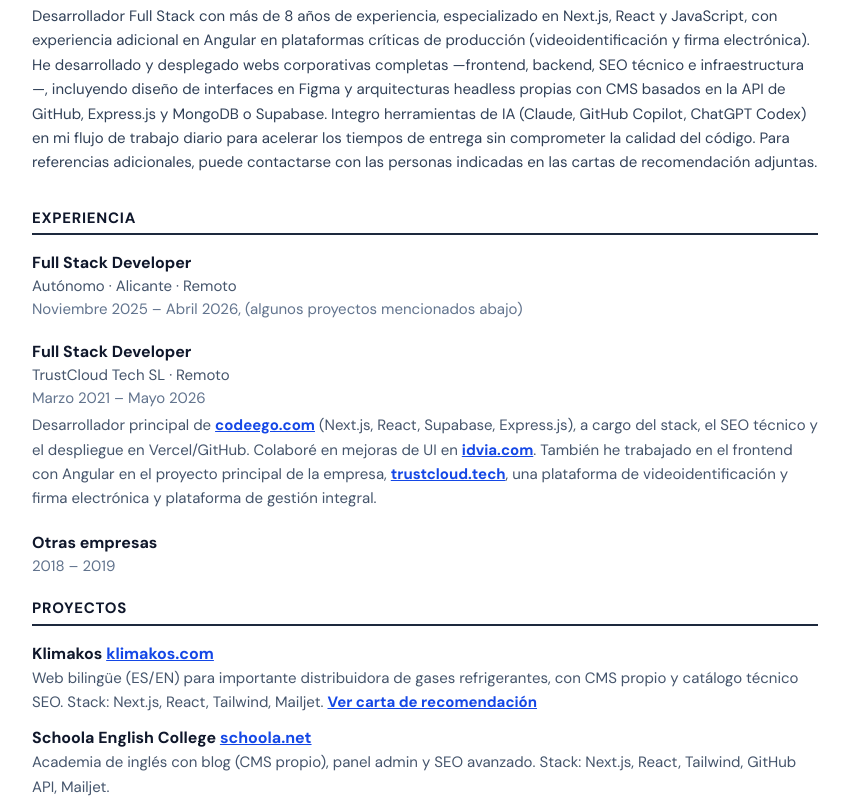
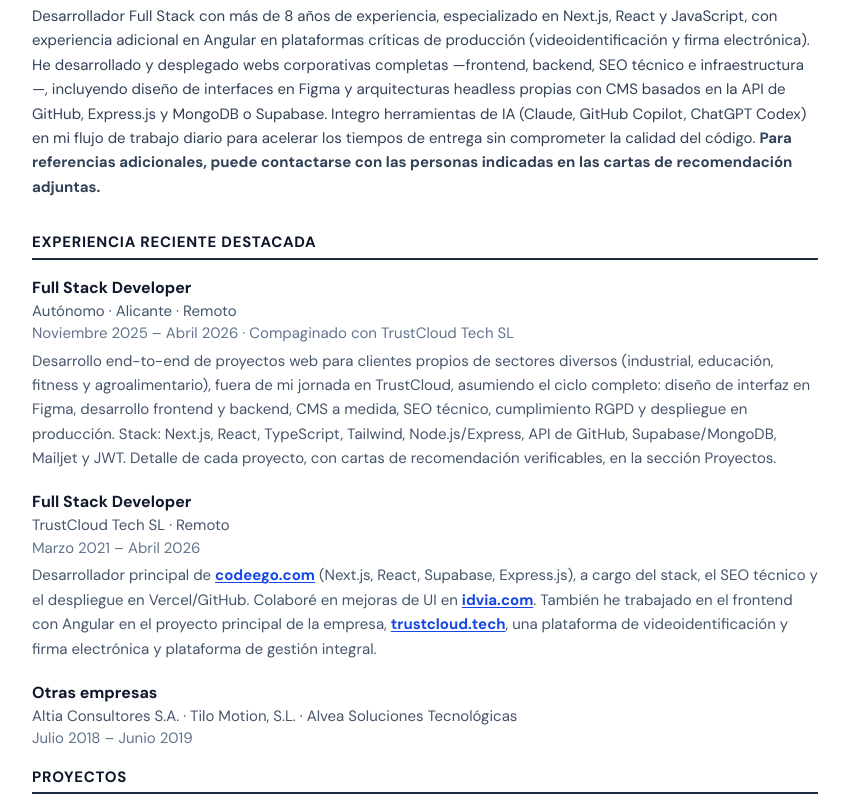
Before and after one commit to AlbertoSP-WEB/cv-developer, a Next.js app: page / in a window 1280 px wide. Shown: the part 460-1260 px from the top of the page, without its empty margins (215-1064 px from the left). Built offline with nearby package versions, Linux system fonts and the light colour scheme.

Commit message:
añadido empresas

```diff
--- a/app/components/CvMain.js
+++ b/app/components/CvMain.js
@@ -1,29 +1,33 @@
 export default function CvMain() {
   return (
-    <main className="flex-1 p-6 md:p-8 print:p-2 bg-white">
-      <section className="mb-8 print:mb-2">
-        <h2 className="text-slate-900 text-[15px] print:text-[13px] font-extrabold uppercase tracking-wider border-b-2 border-slate-800 pb-1 mb-3 print:mb-1">
+    <main className="flex-1 p-6 md:p-8 print:p-1 bg-white">
+      <section className="mb-8 print:mb-0.5">
+        <h2 className="text-slate-900 text-[15px] print:text-[13px] font-extrabold uppercase tracking-wider border-b-2 border-slate-800 pb-1 print:pb-0.5 mb-3 print:mb-0.5">
           Perfil
         </h2>
-        <p className="text-slate-700 text-[15px] print:text-[12px] leading-relaxed print:leading-tight">
-          Desarrollador Full Stack con más de 8 años de experiencia, especializado en Next.js, React y JavaScript, con experiencia adicional en Angular en plataformas críticas de producción (videoidentificación y firma electrónica). He desarrollado y desplegado webs corporativas completas —frontend, backend, SEO técnico e infraestructura—, incluyendo diseño de interfaces en Figma y arquitecturas headless propias con CMS basados en la API de GitHub, Express.js y MongoDB o Supabase. Integro herramientas de IA (Claude, GitHub Copilot, ChatGPT Codex) en mi flujo de trabajo diario para acelerar los tiempos de entrega sin comprometer la calidad del código. Para referencias adicionales, puede contactarse con las personas indicadas en las cartas de recomendación adjuntas.
+        <p className="text-slate-700 text-[15px] print:text-[13px] leading-relaxed print:leading-tight">
+          Desarrollador Full Stack con más de 8 años de experiencia, especializado en Next.js, React y JavaScript, con experiencia adicional en Angular en plataformas críticas de producción (videoidentificación y firma electrónica). He desarrollado y desplegado webs corporativas completas —frontend, backend, SEO técnico e infraestructura—, incluyendo diseño de interfaces en Figma y arquitecturas headless propias con CMS basados en la API de GitHub, Express.js y MongoDB o Supabase. Integro herramientas de IA (Claude, GitHub Copilot, ChatGPT Codex) en mi flujo de trabajo diario para acelerar los tiempos de entrega sin comprometer la calidad del código.{" "}
+          <strong className="font-bold">Para referencias adicionales, puede contactarse con las personas indicadas en las cartas de recomendación adjuntas.</strong>
         </p>
       </section>
 
-      <section className="mb-4 print:mb-1">
-        <h2 className="text-slate-900 text-[15px] print:text-[13px] font-extrabold uppercase tracking-wider border-b-2 border-slate-800 pb-1 mb-4 print:mb-1">
-          Experiencia
+      <section className="mb-4 print:mb-0.5">
+        <h2 className="text-slate-900 text-[15px] print:text-[13px] font-extrabold uppercase tracking-wider border-b-2 border-slate-800 pb-1 print:pb-0.5 mb-4 print:mb-0.5">
+          Experiencia reciente destacada
         </h2>
-        <div className="mb-5 print:mb-2">
+        <div className="mb-5 print:mb-0.5">
           <h3 className="text-slate-900 font-bold text-[16px] print:text-[13px]">Full Stack Developer</h3>
-          <p className="text-slate-600 text-[15px] print:text-[12px]">Autónomo · Alicante · Remoto</p>
-          <p className="text-slate-500 text-[15px] print:text-[12px]">Noviembre 2025 – Abril 2026, (algunos proyectos mencionados abajo)</p>
+          <p className="text-slate-600 text-[15px] print:text-[13px]">Autónomo · Alicante · Remoto</p>
+          <p className="text-slate-500 text-[15px] print:text-[13px] mb-1 print:mb-0">Noviembre 2025 – Abril 2026 · Compaginado con TrustCloud Tech SL</p>
+          <p className="text-slate-600 text-[15px] print:text-[13px] leading-relaxed print:leading-tight">
+            Desarrollo end-to-end de proyectos web para clientes propios de sectores diversos (industrial, educación, fitness y agroalimentario), fuera de mi jornada en TrustCloud, asumiendo el ciclo completo: diseño de interfaz en Figma, desarrollo frontend y backend, CMS a medida, SEO técnico, cumplimiento RGPD y despliegue en producción. Stack: Next.js, React, TypeScript, Tailwind, Node.js/Express, API de GitHub, Supabase/MongoDB, Mailjet y JWT. Detalle de cada proyecto, con cartas de recomendación verificables, en la sección Proyectos.
+          </p>
         </div>
-        <div className="mb-5 print:mb-2">
+        <div className="mb-5 print:mb-0.5">
           <h3 className="text-slate-900 font-bold text-[16px] print:text-[13px]">Full Stack Developer</h3>
-          <p className="text-slate-600 text-[15px] print:text-[12px]">TrustCloud Tech SL · Remoto</p>
-          <p className="text-slate-500 text-[15px] print:text-[12px] mb-1 print:mb-0">Marzo 2021 – Mayo 2026</p>
-          <p className="text-slate-600 text-[15px] print:text-[12px] leading-relaxed print:leading-tight">
+          <p className="text-slate-600 text-[15px] print:text-[13px]">TrustCloud Tech SL · Remoto</p>
+          <p className="text-slate-500 text-[15px] print:text-[13px] mb-1 print:mb-0">Marzo 2021 – Abril 2026</p>
+          <p className="text-slate-600 text-[15px] print:text-[13px] leading-relaxed print:leading-tight">
             Desarrollador principal de{" "}
             <a
               href="https://codeego.com"
@@ -54,17 +58,18 @@ export default function CvMain() {
             , una plataforma de videoidentificación y firma electrónica y plataforma de gestión integral.
           </p>
         </div>
-        <div className="mb-5 print:mb-1">
+        <div>
           <h3 className="text-slate-900 font-bold text-[16px] print:text-[13px]">Otras empresas</h3>
-          <p className="text-slate-500 text-[15px] print:text-[12px]">2018 – 2019</p>
+          <p className="text-slate-600 text-[15px] print:text-[13px]">Altia Consultores S.A. · Tilo Motion, S.L. · Alvea Soluciones Tecnológicas</p>
+          <p className="text-slate-500 text-[15px] print:text-[13px]">Julio 2018 – Junio 2019</p>
         </div>
       </section>
 
-      <section className="mb-8 print:mb-2">
-        <h2 className="text-slate-900 text-[15px] print:text-[13px] font-extrabold uppercase tracking-wider border-b-2 border-slate-800 pb-1 mb-4 print:mb-1">
+      <section className="mb-8 print:mb-0.5">
+        <h2 className="text-slate-900 text-[15px] print:text-[13px] font-extrabold uppercase tracking-wider border-b-2 border-slate-800 pb-1 print:pb-0.5 mb-4 print:mb-0.5">
           Proyectos
         </h2>
-        <div className="mb-3 print:mb-1">
+        <div className="mb-3 print:mb-0.5">
           <h3 className="text-slate-900 font-bold text-[16px] print:text-[13px]">
             Klimakos{" "}
             <a
@@ -76,7 +81,7 @@ export default function CvMain() {
               klimakos.com
             </a>
           </h3>
-          <p className="text-slate-600 text-[15px] print:text-[12px] leading-relaxed print:leading-tight">
+          <p className="text-slate-600 text-[15px] print:text-[13px] leading-relaxed print:leading-tight">
             Web bilingüe (ES/EN) para importante distribuidora de gases refrigerantes, con CMS propio y catálogo técnico SEO. Stack: Next.js, React, Tailwind, Mailjet.{" "}
             <a
               href="/Carta-de-recomendacion-klimakos.pdf"
@@ -88,7 +93,7 @@ export default function CvMain() {
             </a>
           </p>
         </div>
-        <div className="mb-3 print:mb-1">
+        <div className="mb-3 print:mb-0.5">
           <h3 className="text-slate-900 font-bold text-[16px] print:text-[13px]">
             Schoola English College{" "}
             <a
@@ -100,7 +105,7 @@ export default function CvMain() {
               schoola.net
             </a>
           </h3>
-          <p className="text-slate-600 text-[15px] print:text-[12px] leading-relaxed print:leading-tight">
+          <p className="text-slate-600 text-[15px] print:text-[13px] leading-relaxed print:leading-tight">
             Academia de inglés con blog (CMS propio), panel admin y SEO avanzado. Stack: Next.js, React, Tailwind, GitHub API, Mailjet.
             <br />
             <a
@@ -113,7 +118,7 @@ export default function CvMain() {
             </a>
           </p>
         </div>
-        <div className="mb-3 print:mb-1">
+        <div className="mb-3 print:mb-0.5">
           <h3 className="text-slate-900 font-bold text-[16px] print:text-[13px]">
             Carolinas Fitness Gym{" "}
             <a
@@ -125,7 +130,7 @@ export default function CvMain() {
               carolinasgym.com
             </a>
           </h3>
-          <p className="text-slate-600 text-[15px] print:text-[12px] leading-relaxed print:leading-tight">
+          <p className="text-slate-600 text-[15px] print:text-[13px] leading-relaxed print:leading-tight">
             Web de un gimnasio en producción, con calendario de clases dinámico y cookies RGPD. Stack: React, Gatsby, Sass/Bootstrap.
             <br />
             <a
@@ -138,7 +143,7 @@ export default function CvMain() {
             </a>
           </p>
         </div>
-        <div className="mb-3 print:mb-1">
+        <div className="mb-3 print:mb-0.5">
           <h3 className="text-slate-900 font-bold text-[16px] print:text-[13px]">
             Miguel Ángel Sellés — blog/portfolio{" "}
             <a
@@ -150,7 +155,7 @@ export default function CvMain() {
               miguelangelselles.com
             </a>
           </h3>
-          <p className="text-slate-600 text-[15px] print:text-[12px] leading-relaxed print:leading-tight">
+          <p className="text-slate-600 text-[15px] print:text-[13px] leading-relaxed print:leading-tight">
             Blog/portfolio con CMS propio (sin WordPress) usando GitHub como base de datos. Stack: Next.js, React, TypeScript, JWT.
           </p>
         </div>
@@ -166,39 +171,39 @@ export default function CvMain() {
               lahuertadelvolcan.com
             </a>
           </h3>
-          <p className="text-slate-600 text-[15px] print:text-[12px] leading-relaxed print:leading-tight">
+          <p className="text-slate-600 text-[15px] print:text-[13px] leading-relaxed print:leading-tight">
             Landing page para granja educativa familiar. Stack: Next.js, Tailwind.
           </p>
         </div>
       </section>
 
-      <section className="mb-4 print:mb-1">
-        <h2 className="text-slate-900 text-[15px] print:text-[13px] font-extrabold uppercase tracking-wider border-b-2 border-slate-800 pb-1 mb-4 print:mb-1">
+      <section className="mb-4 print:mb-0.5">
+        <h2 className="text-slate-900 text-[15px] print:text-[13px] font-extrabold uppercase tracking-wider border-b-2 border-slate-800 pb-1 print:pb-0.5 mb-4 print:mb-0.5">
           Educación
         </h2>
         <div>
           <h3 className="text-slate-900 font-bold text-[16px] print:text-[13px]">Web Developer, Computer Science</h3>
-          <p className="text-slate-500 text-[15px] print:text-[12px] mb-1 print:mb-0">Ironhack — 2018</p>
-          <p className="text-slate-600 text-[15px] print:text-[12px] leading-relaxed print:leading-tight">
+          <p className="text-slate-500 text-[15px] print:text-[13px] mb-1 print:mb-0">Ironhack — 2018</p>
+          <p className="text-slate-600 text-[15px] print:text-[13px] leading-relaxed print:leading-tight">
             Bootcamp intensivo de 9 semanas (540 horas) en desarrollo web. Tecnologías: MEAN &amp; MERN Stack, JavaScript, HTML5 y CSS3. Enfoque en buenas prácticas: clean code, patrones de diseño y TDD.
           </p>
         </div>
       </section>
 
-      <section className="mb-4 print:mb-1">
-        <h2 className="text-slate-900 text-[15px] print:text-[13px] font-extrabold uppercase tracking-wider border-b-2 border-slate-800 pb-1 mb-4 print:mb-1">
+      <section className="mb-4 print:mb-0.5">
+        <h2 className="text-slate-900 text-[15px] print:text-[13px] font-extrabold uppercase tracking-wider border-b-2 border-slate-800 pb-1 print:pb-0.5 mb-4 print:mb-0.5">
           Habilidades
         </h2>
-        <p className="text-slate-700 text-[15px] print:text-[12px] leading-relaxed">
-          HTML5 / CSS3 / Sass / Bootstrap / Tailwind · JavaScript / TypeScript · React / Next.js / Angular / Gatsby · Node.js / Express · PostgreSQL / MongoDB / Supabase · APIs REST / JWT · Git / GitHub · Figma · Mailjet · IA: Claude / GitHub Copilot / ChatGPT Codex
+        <p className="text-slate-700 text-[15px] print:text-[13px] leading-relaxed print:leading-tight">
+          HTML5 / CSS3 / Sass / Bootstrap / Tailwind · JavaScript / TypeScript · React / Next.js / Angular / PrimeNG / Gatsby · Node.js / Express · PostgreSQL / MongoDB / Supabase · APIs REST / JWT · Git / GitHub · Azure · Figma · Mailjet · IA: Claude / GitHub Copilot / ChatGPT Codex
         </p>
       </section>
 
       <section>
-        <h2 className="text-slate-800 text-[12px] print:text-[13px] font-bold uppercase tracking-wider border-b-2 border-slate-800 pb-1 mb-4 print:mb-1">
+        <h2 className="text-slate-800 text-[12px] print:text-[13px] font-bold uppercase tracking-wider border-b-2 border-slate-800 pb-1 print:pb-0.5 mb-4 print:mb-0.5">
           Idiomas
         </h2>
-        <p className="text-slate-700 text-[15px] print:text-[12px]">
+        <p className="text-slate-700 text-[15px] print:text-[13px]">
           Español — Nativo · Inglés — A2-B1
         </p>
       </section>
--- a/app/components/CvSidebar.js
+++ b/app/components/CvSidebar.js
@@ -6,13 +6,13 @@ export default function CvSidebar() {
   const [isPhotoOpen, setIsPhotoOpen] = useState(false);
 
   return (
-    <header className="w-full p-6 print:p-1 flex flex-col items-center gap-1 print:gap-0.5 bg-slate-800 text-center">
+    <header className="w-full p-6 print:p-0.5 flex flex-col items-center gap-1 print:gap-0 bg-slate-800 text-center">
       <div
-        className="relative w-56 h-56 print:w-28 print:h-28 cursor-pointer group"
+        className="relative w-56 h-56 print:w-16 print:h-16 cursor-pointer group"
         onClick={() => setIsPhotoOpen(true)}
       >
         <img
-          className="w-56 h-56 print:w-28 print:h-28 rounded-full object-cover border-4 border-white/20 group-hover:opacity-90 transition-opacity"
+          className="w-56 h-56 print:w-16 print:h-16 rounded-full object-cover border-4 border-white/20 group-hover:opacity-90 transition-opacity"
           src="/profile.jpg"
           alt="Retrato profesional de un joven desarrollador"
         />
--- a/app/globals.css
+++ b/app/globals.css
@@ -24,6 +24,11 @@ body {
   color: var(--foreground);
 }
 
+a.underline {
+  text-decoration-thickness: 1px;
+  text-underline-offset: 2px;
+}
+
 @media print {
   @page {
     size: A4;
```
